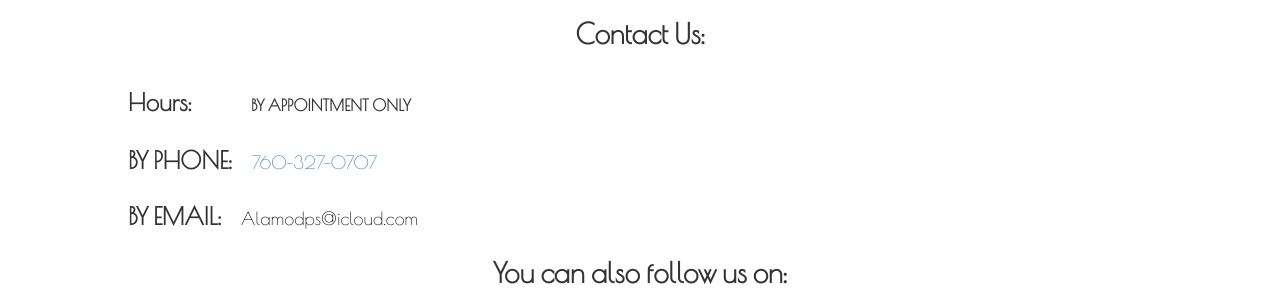
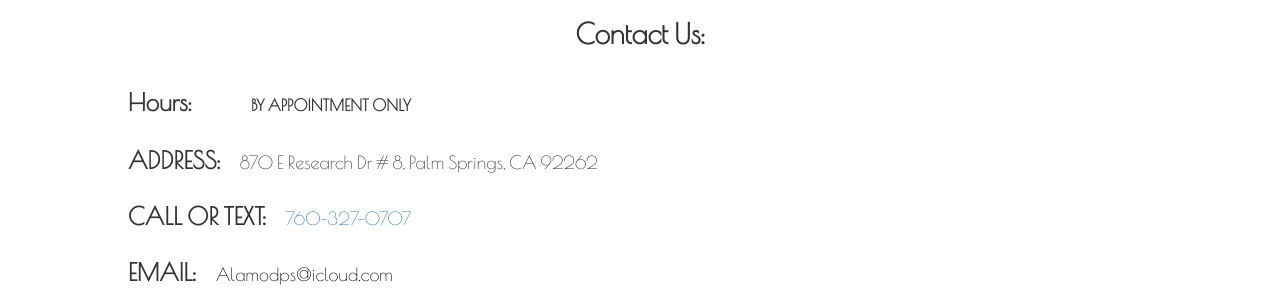
Before and after one commit to jbmills327/alamod, a website: page public/html/contact.html in a window 1280 px wide. Shown: the part 98-400 px from the top of the page. Drawn offline with nearby package versions, Linux system fonts and the light colour scheme; files whose address does not match are found by name.

Commit message:
Added address back

```diff
--- a/public/html/contact.html
+++ b/public/html/contact.html
@@ -55,17 +55,16 @@
             <li style="font-family: 'Poiret One', cursive; margin-left: 20px; font-size: 16px;"><b>SUNDAY: 12:00 PM TO 3:00 PM</b></li> -->
         </ul>
     </div>
-    <!-- <div style="display: flex; flex-direction: row;
+    <div style="display: flex; flex-direction: row;
     justify-content: flex-start; margin-left: 10%; align-items: baseline">
 
-        <h3 style="font-family: 'Poiret One', cursive; font-weight: bolder">BY MAIL:</h3>
-        <h4 style="font-family: 'Poiret One', cursive; margin-left: 20px"> 886 N PALM CANYON DR., PALM SPRINGS, CA
-            92262, US</h4>
-    </div> -->
+        <h3 style="font-family: 'Poiret One', cursive; font-weight: bolder">ADDRESS:</h3>
+        <h4 style="font-family: 'Poiret One', cursive; margin-left: 20px"> 870 E Research Dr # 8, Palm Springs, CA 92262</h4>
+    </div>
 
     <div style="display: flex; flex-direction: row;
         justify-content: flex-start; margin-left: 10%; align-items: baseline">
-        <h3 style="font-family: 'Poiret One', cursive; font-weight: bolder">BY PHONE: </h3>
+        <h3 style="font-family: 'Poiret One', cursive; font-weight: bolder">CALL OR TEXT: </h3>
         <h4 style="font-family: 'Poiret One', cursive; margin-left: 20px"><a href="tel: +1-760-327-0707">
                 760-327-0707</a></h4>
 
@@ -73,7 +72,7 @@
     <div style="display: flex; flex-direction: row;
         justify-content: flex-start; margin-left: 10%; align-items: baseline">
 
-        <h3 style="font-family: 'Poiret One', cursive; font-weight: bolder">BY EMAIL: </h3>
+        <h3 style="font-family: 'Poiret One', cursive; font-weight: bolder">EMAIL: </h3>
         <h4 style="font-family: 'Poiret One', cursive; margin-left: 20px"><a target="_blank"
                 href="mailto: alamodps@icloud.com"><span style="color: black">Alamodps@icloud.com</a></span></h4>
 
```
